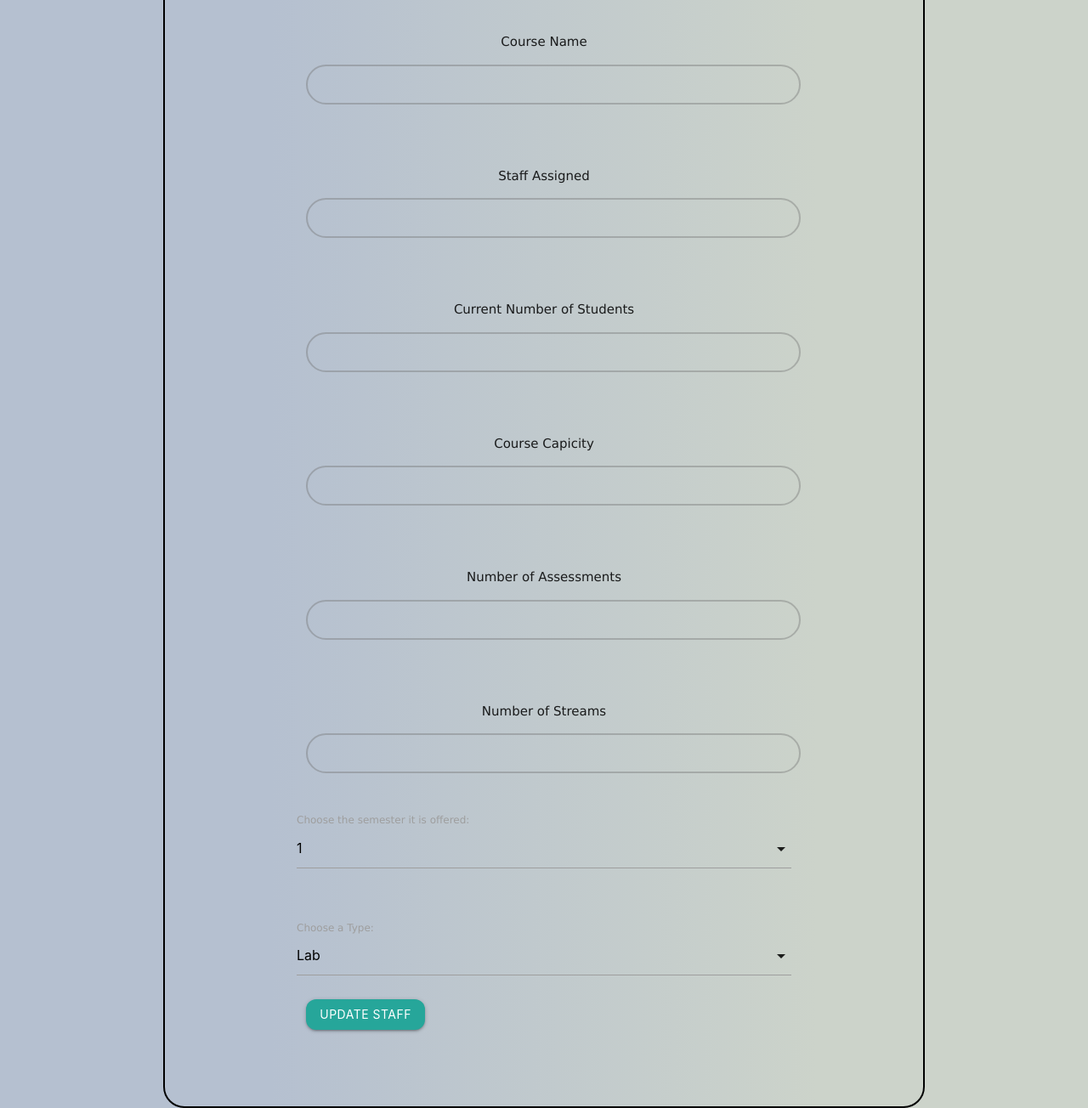
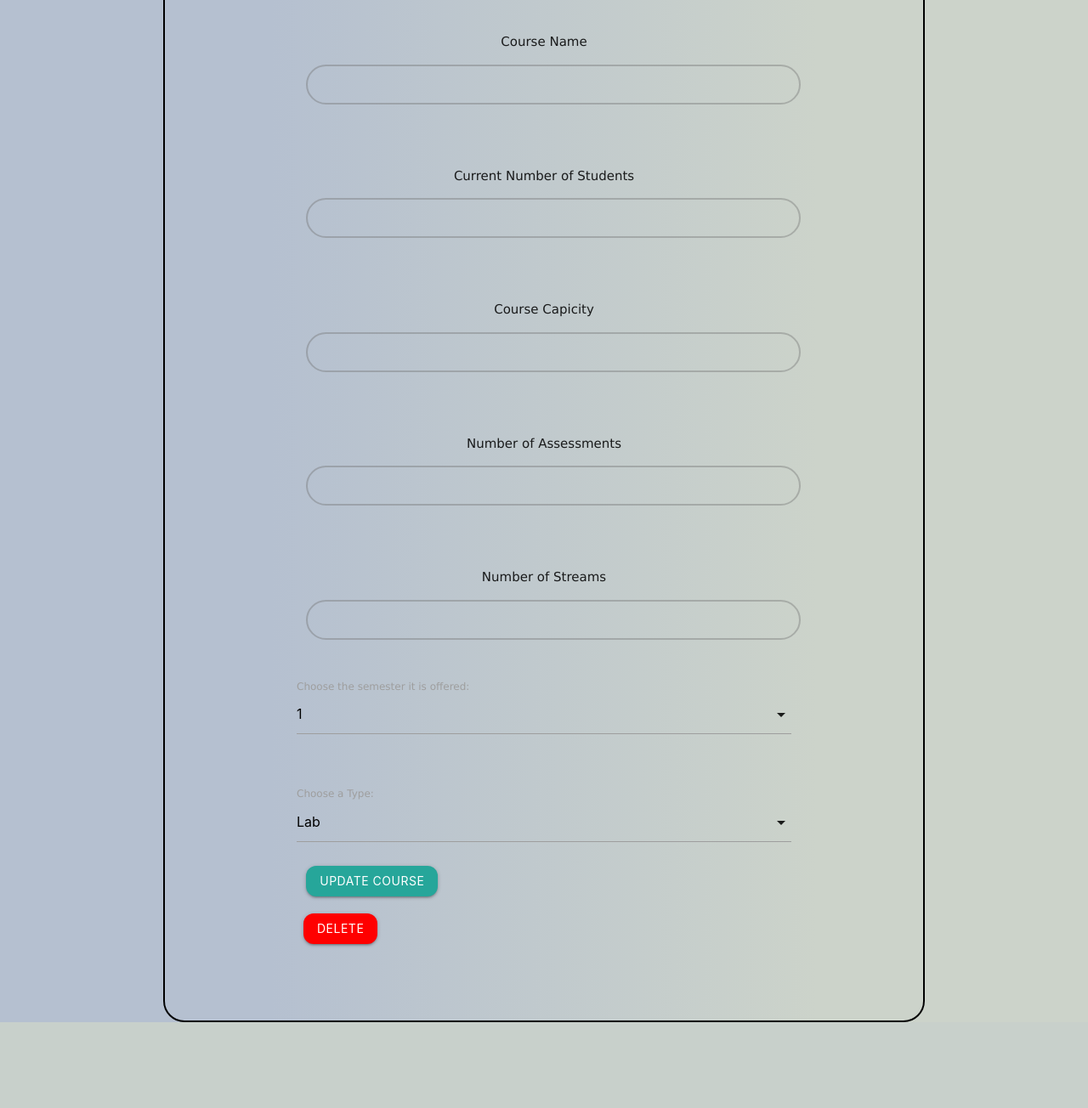
Before and after one commit to Staff-Allocations/Staff-Allocations, a Flask app: template App/templates/updateCourses.html in a window 1280 px wide. Shown: the part 189-1493 px from the top of the page at 85% size. After the commit the page ends 1392 px from the top, so only its background shows below. Run offline with Flask 3, Linux system fonts and the light colour scheme; the template is opened without the code that fills it, so the values that code supplies are empty.

Commit message:
Update updateCourses.html

```diff
--- a/App/templates/updateCourses.html
+++ b/App/templates/updateCourses.html
@@ -22,7 +22,7 @@
     <form id="updateCourseForm" method="POST" action="/update_course/{{course.course_id}}" style= "border-radius: 25px; border: 2px solid #000000; padding: 155px;  padding-top: 50px; padding-bottom: 50px;">
       <div class="row">
         <div class="input-field col s12">
-            <h5 class="course-id">Course ID: {{course.course_id }}</h5>
+            <h5 class="course-id">Course ID: {{course.course_id}}</h5>
       </div>
 
       <div class="row">
@@ -31,12 +31,7 @@
             <input placeholder="{{course.course_name}}" value="{{course.course_name}}" name="course_name" id="course_name" type="text" class="validate" style= "color:#000000; border-radius: 35px; height: 25px; border: 2px solid #6d6d6d62; padding: 9px;">
         </div>
         </div>
-        <div class="row">
-            <div class="input-field col s12">
-                <p>Staff Assigned</p>
-                <input placeholder="{{course.staffAssigned}}" value="{{course.staffAssigned}}" name="staffAssigned" id="staffAssigned" type="text" class="validate" style= "color:#000000; border-radius: 35px; height: 25px; border: 2px solid #6d6d6d62; padding: 9px;">
-            </div>
-        </div>
+
 
         <div class="row">
             <div class="input-field col s12">
@@ -81,17 +76,32 @@
             </div>
 
 
-            <div class="row">
-                <div class="col">
-                    <div class="card-action text-right">
-                        <input type="submit" class="btn btn-secondary" value="Update Staff" style="border-radius: 12px;">
-                    </div>
+            <div class="row justify-content-start">
+                <div class="col s4 card-action">
+                  <input type="submit" class="btn btn-secondary" value="Update Course" style="border-radius: 12px;">
                 </div>
             </div>
+    </form>
 
-    </form>
+    <div class="row">
+        <div class="col-md-4">
+            <form id="deleteForm" method="POST" action="/delete_course_routes/{{course.course_id}}" style="padding-left: 8px;">
+                <button type="button" class="btn waves-effect waves-light" style="border-radius: 12px; background-color: red; color: white;" onclick="confirmDelete()">Delete {{course.course_id}}</button>
+            </form>
+        </div>
+    </div>
+
+
   </div>
 
 </div>
 
+<script>
+    function confirmDelete() {
+        if (confirm("Are you sure you want to delete {{course.course_id}}?")) {
+            document.getElementById("deleteForm").submit();
+        } else {
+        }
+    }
+</script>
 {% endblock %}
```
